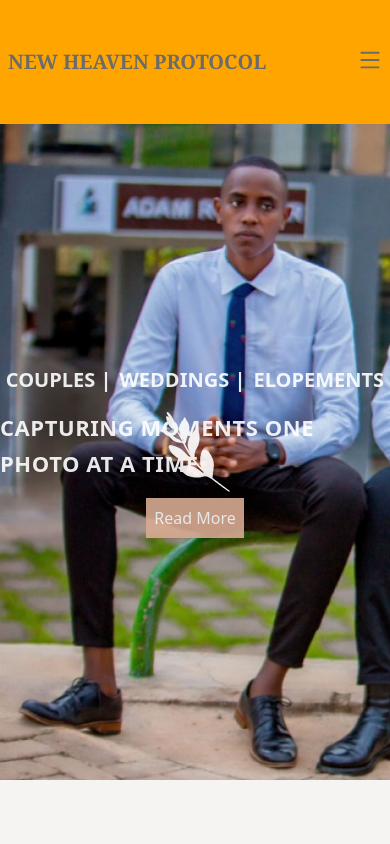
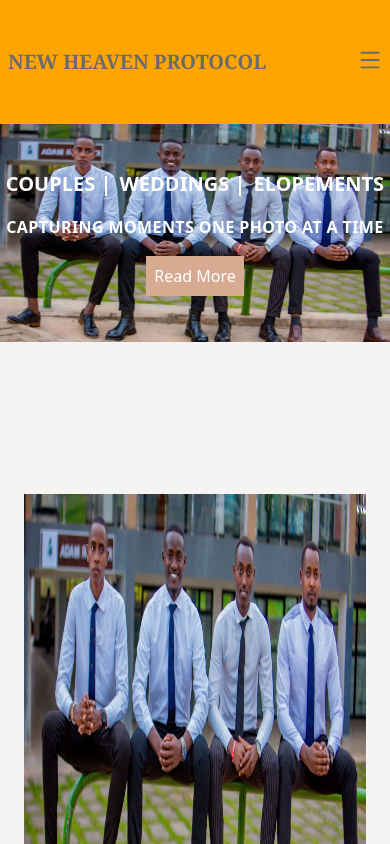
Before and after one commit to MuhireIghor/Photography, a React (Vite) app: page / in a window 390 px wide. Shown: the top 844 px of the page. Built offline with nearby package versions, Linux system fonts and the light colour scheme.

Commit message:
[responsivenesss]:MainPage component responsiveness

```diff
--- a/src/components/MainPage.jsx
+++ b/src/components/MainPage.jsx
@@ -1,24 +1,19 @@
 import React from 'react'
-import mainPage from '../assets/mainPage.png';
+import mainPage from '../assets/nhnMenStaff.png';
 import leaf from '../assets/leaf-white.png'
-import '../styles/mainPage.css'
 const MainPage = () => {
     return (
-        <div className=' flex flex-col '>
-            <div className='main1 h-[41rem] flex flex-col items-center justify-center w-full md:w-full '>
-                <div className=' w-full md:w-full  h-full flex flex-col items-center justify-center opacity-90 relative'>
-                    <img src={leaf} className='z-10 ' />
-                    <div className='flex  w-full md:w-full h-full z-30 absolute'>
+        <div className=' flex flex-col relative overflow-x-hidden '>
+                    <img src={mainPage} className=' w-full h-full z-10 md:object-contain' />
+                <div className='flex  w-full md:w-full h-full z-20 absolute'>
                     <div className='w-full h-full flex flex-col items-center justify-center gap-4'>
                         <div className='flex gap-4 md:gap-2'>
                             <p className='text-xl text-white font-semibold'>  COUPLES  | </p>
                             <p className='text-xl text-white font-semibold'>  WEDDINGS  | </p>
                             <p className='text-xl text-white font-semibold'> ELOPEMENTS </p>
                         </div>
-                            <p className='text-4xl text-white font-bold leading-relaxed tracking-relaxed md:tracking-wide leading-wide md:text-[22px]'>CAPTURING MOMENTS ONE PHOTO AT A TIME</p>
+                        <p className='text-4xl text-white font-bold leading-relaxed tracking-relaxed md:tracking-wide leading-wide md:text-[22px] sm:text-[16px] sm:[font-semibold]'>CAPTURING MOMENTS ONE PHOTO AT A TIME</p>
                         <button className='p-4 md:p-2 bg-[#d7aa92] text-white hover:text-white hover:bg-black'>Read More</button>
-                        </div>
-                    </div>
                     </div>
                 </div>
 
```
Lines whose indentation alone changed are shown as unchanged.
